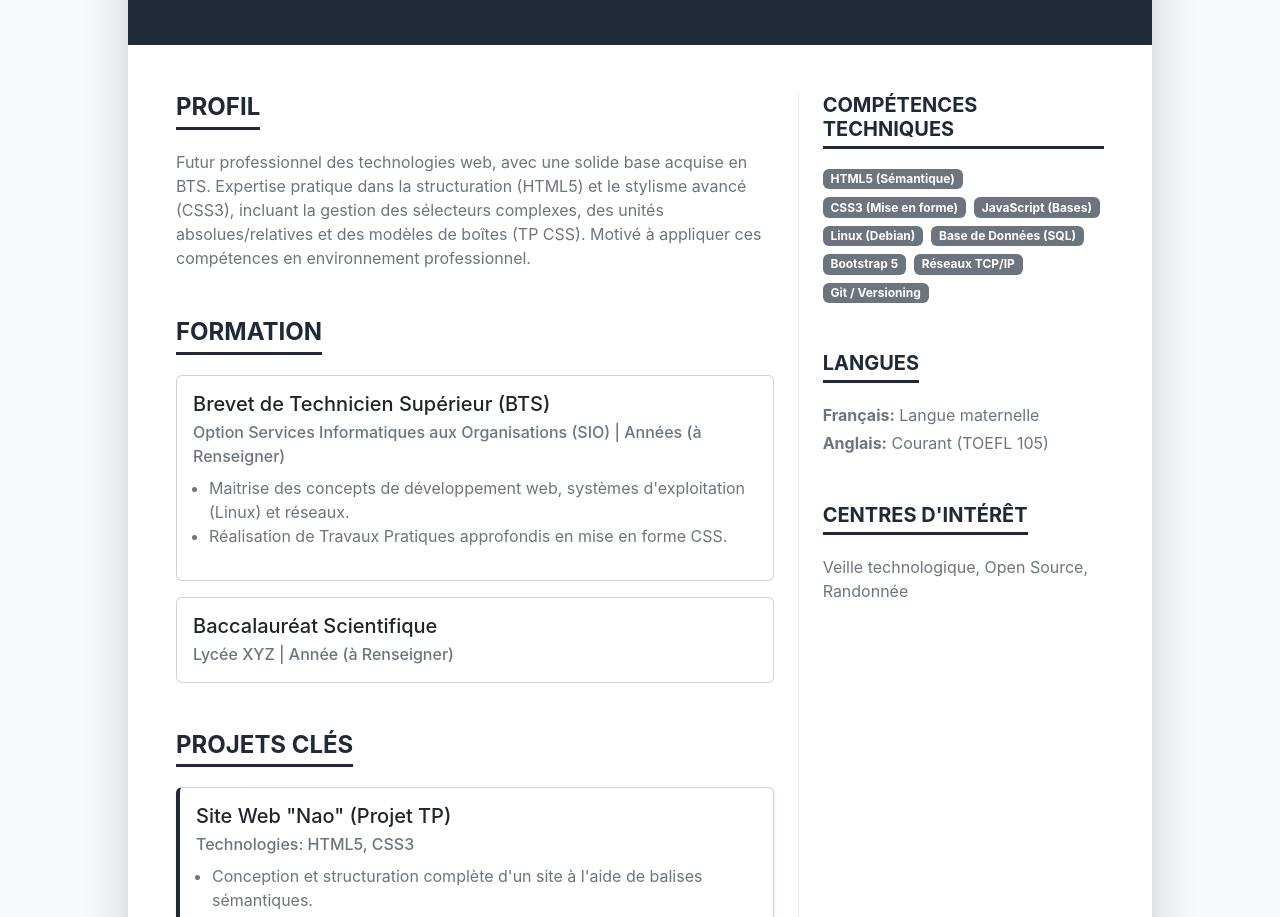
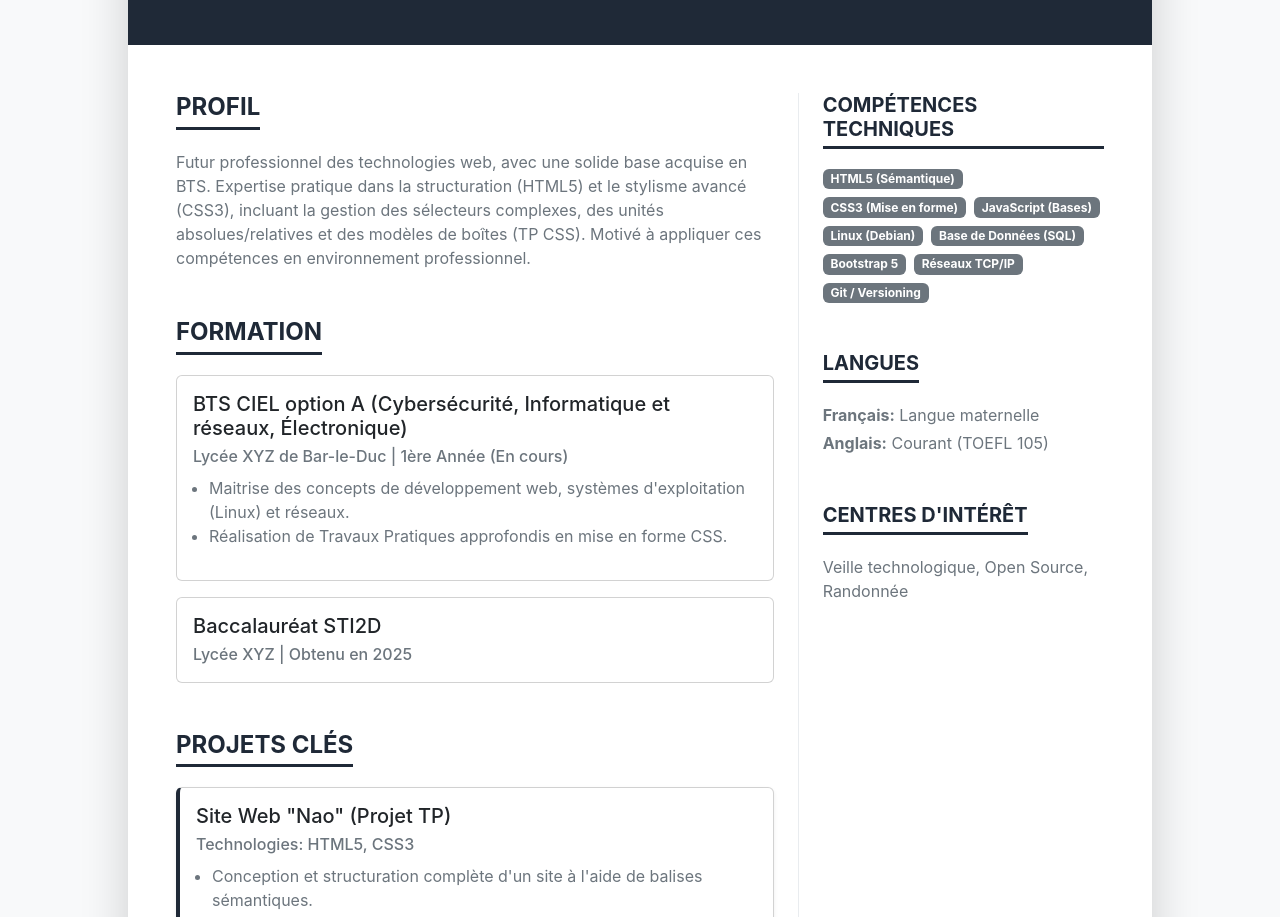
Before and after one commit to JusteUnMecGach4a/CV, a plain HTML site: page index.html in a window 1280 px wide. Shown: the part 183-1100 px from the top of the page. Drawn offline with nearby package versions, Linux system fonts and the light colour scheme.

Commit message:
Update index.html

```diff
--- a/index.html
+++ b/index.html
@@ -94,8 +94,8 @@
 
                         <div class="card mb-3">
                             <div class="card-body p-3">
-                                <h3 class="h5 card-title text-dark">Brevet de Technicien Supérieur (BTS)</h3>
-                                <p class="card-subtitle text-secondary fw-medium">Option Services Informatiques aux Organisations (SIO) | Années (à Renseigner)</p>
+                                <h3 class="h5 card-title text-dark">BTS CIEL option A (Cybersécurité, Informatique et réseaux, Électronique)</h3>
+                                <p class="card-subtitle text-secondary fw-medium">Lycée XYZ de Bar-le-Duc | 1ère Année (En cours)</p>
                                 <ul class="text-secondary ps-3 mt-2">
                                     <li>Maitrise des concepts de développement web, systèmes d'exploitation (Linux) et réseaux.</li>
                                     <li>Réalisation de Travaux Pratiques approfondis en mise en forme CSS.</li>
@@ -105,8 +105,8 @@
 
                         <div class="card">
                             <div class="card-body p-3">
-                                <h3 class="h5 card-title text-dark">Baccalauréat Scientifique</h3>
-                                <p class="card-subtitle text-secondary fw-medium">Lycée XYZ | Année (à Renseigner)</p>
+                                <h3 class="h5 card-title text-dark">Baccalauréat STI2D</h3>
+                                <p class="card-subtitle text-secondary fw-medium">Lycée XYZ | Obtenu en 2025</p>
                             </div>
                         </div>
                     </div>
```
